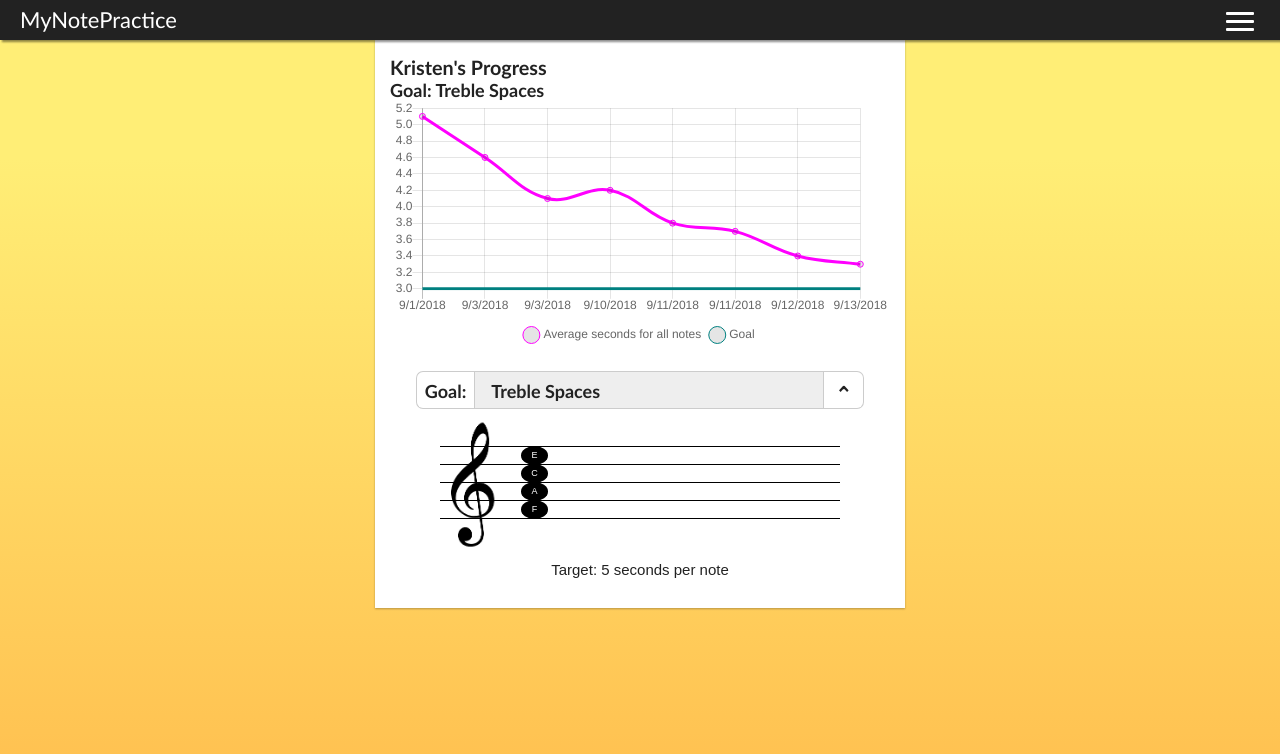
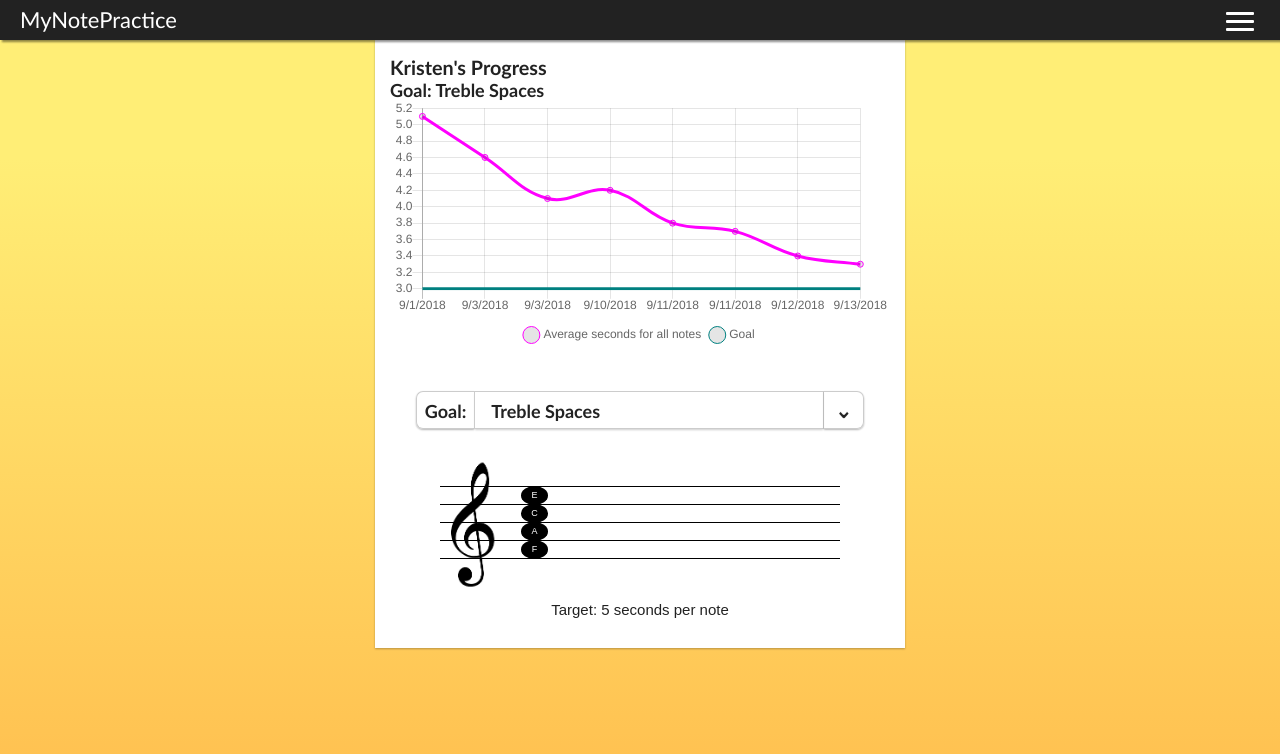
Before and after one commit to KristenWilde/note-practice-app-1, a React (Create React App) app: page /1/progress in a window 1280 px wide. Shown: the top 754 px of the page. Built offline with nearby package versions, Linux system fonts and the light colour scheme; no server answers.

Commit message:
box shadows for PickGoal

```diff
--- a/src/components/PickGoal.js
+++ b/src/components/PickGoal.js
@@ -21,7 +21,7 @@ class PickGoal extends React.Component {
     return (
       <form id="goal-list">
         <h2>Goal:</h2>
-        <ul ref={this.ulRef}>
+        <ul ref={this.ulRef} className="hidden">
         {this.props.goals.map( (goal, idx) => {
           return (
             <li className={idx == this.props.currentGoalIdx ? 'current' : ''} key={idx} >
--- a/src/components/Practice.js
+++ b/src/components/Practice.js
@@ -49,8 +49,8 @@ class Practice extends Component {
 
   componentDidMount = async function() {
     // Will fetch goal data from our api and set state.
-    const user = await getUser(this.props.match.params.userId)
-    this.setState({ goals: getGoals(user) })
+    // const user = await getUser(this.props.match.params.userId)
+    // this.setState({ goals: getGoals(user) })
   }
 
   startQuiz = e => {
--- a/src/css/pickgoal.css
+++ b/src/css/pickgoal.css
@@ -1,7 +1,7 @@
 /*  Colors:  */
 #goal-list {
   text-align: center;
-  margin: 20px 0; }
+  margin: 40px 0; }
   #goal-list ul, #goal-list h2, #goal-list .showListButton {
     display: inline-block;
     vertical-align: top;
@@ -12,7 +12,8 @@
     border-radius: 7px 0 0 7px;
     height: 2.1em;
     border: 1px solid #ccc;
-    border-right: none; }
+    border-right: none;
+    box-shadow: 0 1px 2px rgba(0, 0, 0, 0.1), 0 1px 2px rgba(0, 0, 0, 0.2); }
   #goal-list ul {
     width: 350px; }
   #goal-list .showListButton {
@@ -22,32 +23,35 @@
     padding: 8px;
     border-radius: 0 7px 7px 0;
     height: 2.1em;
-    text-align: center; }
+    text-align: center;
+    box-shadow: 0 1px 2px rgba(0, 0, 0, 0.1), 0 1px 2px rgba(0, 0, 0, 0.2); }
   #goal-list li {
     text-align: left;
     height: 2.1em;
     box-sizing: border-box;
     border: 1px solid #ccc;
-    border-top: none; }
+    border-top: none;
+    box-shadow: 2px 0 2px -2px rgba(0, 0, 0, 0.2), -2px 0 2px -2px rgba(0, 0, 0, 0.2); }
+  #goal-list li:last-child {
+    border-radius: 0 0 7px 7px;
+    box-shadow: 0 1px 2px rgba(0, 0, 0, 0.1), 0 1px 2px rgba(0, 0, 0, 0.2); }
   #goal-list li:first-child {
-    border-top: 1px solid #ccc; }
-  #goal-list li:last-child {
-    border-radius: 0 0 7px 7px; }
+    border-top: 1px solid #ccc;
+    box-shadow: 0 0; }
   #goal-list li.current {
-    background-color: #eee;
-    border-radius: 0; }
+    background-color: #eee; }
   #goal-list input[type="radio"] {
     width: 0;
     height: 0;
     opacity: 0; }
-  #goal-list ul.hidden {
+  #goal-list ul.hidden li {
+    display: none; }
+  #goal-list ul.hidden li.current {
+    display: block;
+    border-top: 1px solid #ccc;
+    background-color: #fff;
+    box-shadow: 0 2px 2px -1px rgba(0, 0, 0, 0.2);
     border-radius: 0; }
-    #goal-list ul.hidden li {
-      display: none; }
-    #goal-list ul.hidden li.current {
-      display: block;
-      border-top: 1px solid #ccc;
-      background-color: #fff; }
   #goal-list span {
     font-size: 1.3em; }
   #goal-list ul.hidden + div > span {
--- a/src/css/pickgoal.scss
+++ b/src/css/pickgoal.scss
@@ -2,12 +2,13 @@
 
 #goal-list {
   text-align: center;
-  margin: 20px 0;
+  margin: 40px 0;
   ul, h2, .showListButton {
     display: inline-block;
     vertical-align: top;
     font: bold $h2-size $fancy-family;
     box-sizing: border-box;
+
   }
   h2 {
     padding: 8px;
@@ -15,9 +16,11 @@
     height: 2.1em;
     border: 1px solid #ccc;
     border-right: none;
+    box-shadow: $smallshadow;
   }
   ul {
     width:350px;
+    // box-shadow: $smallshadow-bottom;
   }
   .showListButton {
     width: 40px;
@@ -27,23 +30,26 @@
     border-radius: 0 7px 7px 0;
     height: 2.1em;
     text-align: center;
+    box-shadow: $smallshadow;
   }
   li {
     text-align: left;
     height: 2.1em;
     box-sizing: border-box;
     border: 1px solid #ccc;
-    border-top: none
+    border-top: none;
+    box-shadow: $smallshadow-sides;
+  }
+  li:last-child {
+    border-radius: 0 0 7px 7px;
+    box-shadow: $smallshadow;
   }
   li:first-child {
     border-top: 1px solid #ccc;
-  }
-  li:last-child {
-    border-radius: 0 0 7px 7px;
+    box-shadow: 0 0;
   }
   li.current {
     background-color: #eee;
-    border-radius: 0;
   }
   input[type="radio"] {
     width: 0;
@@ -51,7 +57,7 @@
     opacity: 0;
   }
   ul.hidden {
-    border-radius: 0;
+
     li {
       display: none;
     }
@@ -59,6 +65,8 @@
       display: block;
       border-top: 1px solid #ccc;
       background-color: #fff;
+      box-shadow: $smallshadow-bottom;
+      border-radius: 0;
     }
   }
   span {
--- a/src/css/variables.scss
+++ b/src/css/variables.scss
@@ -6,6 +6,8 @@ $orange: rgb(255,158,61);
 $yellow: rgb(255,236,98);
 $green: #60C782;
 $smallshadow: 0   1px 2px rgba(0,0,0,0.1), 0   1px 2px rgba(0,0,0,0.2);
+$smallshadow-bottom: 0  2px 2px -1px rgba(0,0,0,0.2);
+$smallshadow-sides:  2px 0  2px  -2px rgba(0,0,0,0.2), -2px 0 2px -2px rgba(0,0,0,0.2);
 $largeshadow: 0px 2px 4px rgba(0,0,0,0.2), 1px 2px 3px rgba(0,0,0,0.2);
 $fancy-family: "Trebuchet MS", Tahoma, Geneva, sans-serif;
 $h1-size:1.32em;
```
